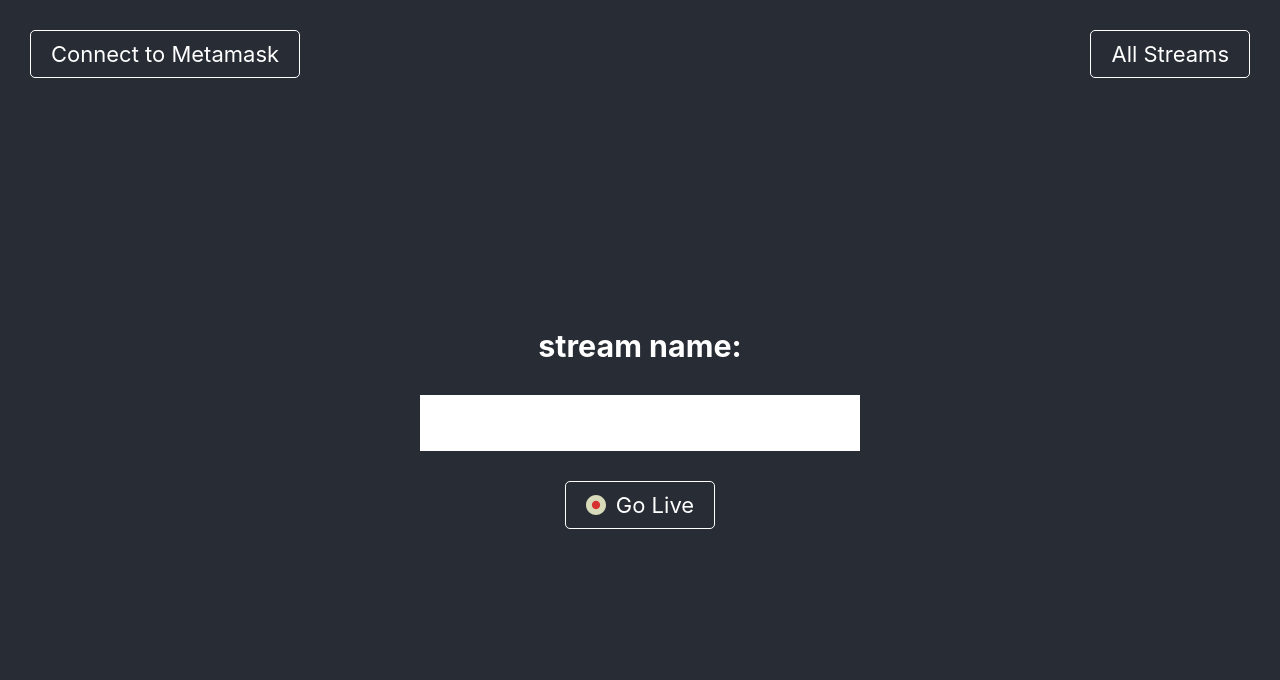
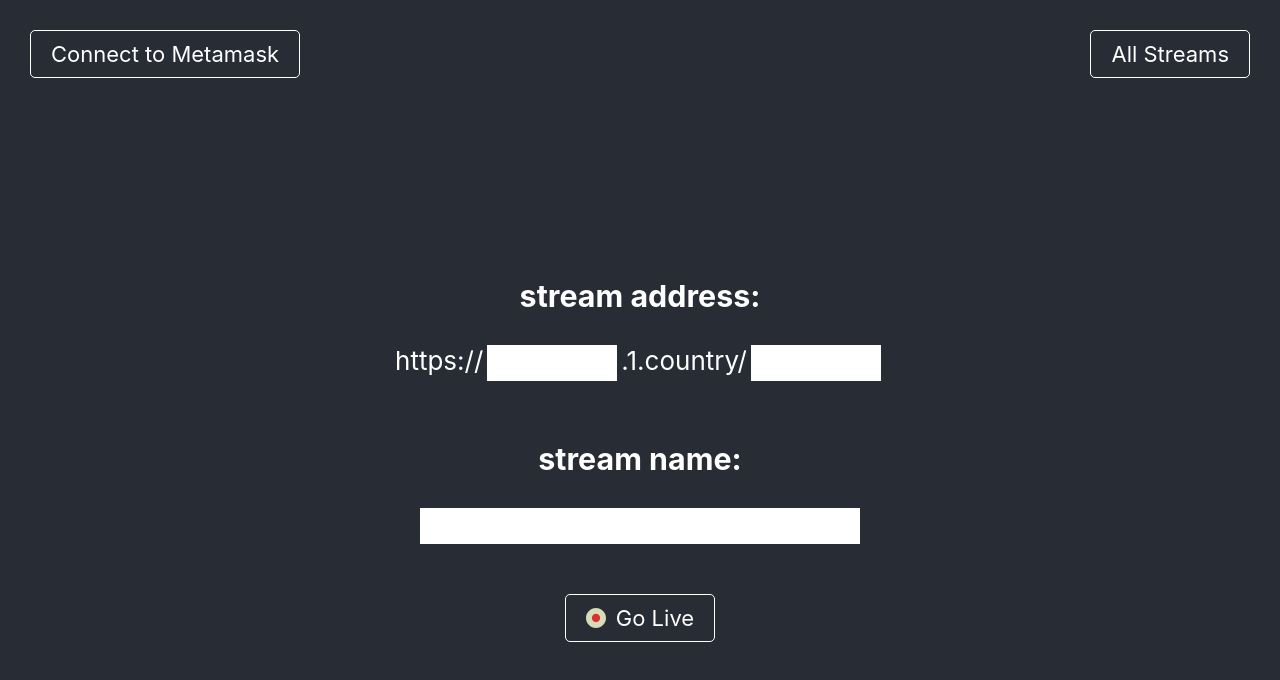
Before and after one commit to harmony-one/shorts-reels-videos.live, a React (Create React App) app: page /go-live in a window 1280 px wide. Shown: the top 680 px of the page. Built offline with nearby package versions, Linux system fonts and the light colour scheme.

Commit message:
Restrict access to stream - depends on subscription status (frontend & backend) #5

```diff
--- a/src/App.css
+++ b/src/App.css
@@ -80,6 +80,19 @@ input {
   padding: 8px 20px;
   background: white;
   width: 400px;
-  height: 40px;
+  height: 20px;
   font-size: 20px;
 }
+
+input.small-input {
+  outline: none;
+  width: auto;
+  border: 0;
+  float: left;
+  padding: 8px 5px;
+  margin: 0px 4px;
+  background: white;
+  width: 120px;
+  height: 20px;
+  font-size: 20px;
+}
--- a/src/pages/Stream/CreateStream.js
+++ b/src/pages/Stream/CreateStream.js
@@ -6,7 +6,11 @@ import { createLiveStream } from '../../utils/api';
 
 export function CreateStream(props) {
     const [loading, setLoading] = useState(false);
+
     const [title, setTitle] = useState('');
+    const [name, setName] = useState('');
+    const [aliasName, setAliasName] = useState('');
+
     const [error, setError] = useState('');
     const navigator = useNavigate();
 
@@ -24,7 +28,12 @@ export function CreateStream(props) {
                 throw new Error('Metamask not authorised');
             }
 
-            const res = await createLiveStream({ title, ownerAddress: accounts[0] });
+            const res = await createLiveStream({
+                title,
+                name,
+                aliasName,
+                ownerAddress: accounts[0]
+            });
 
             navigator(`/streams/${res.data.id}`);
         } catch (err) {
@@ -32,7 +41,7 @@ export function CreateStream(props) {
         }
 
         setLoading(false);
-    }, [title]);
+    }, [title, name, aliasName]);
 
     if (error) {
         return <div style={{
@@ -61,13 +70,53 @@ export function CreateStream(props) {
             justifyContent: 'center',
             alignItems: 'center',
             flexDirection: 'column',
-            marginTop: 150
+            marginTop: 100
         }}>
             <h3>
-                stream name:
+                stream address:
             </h3>
 
-            <div>
+            <div style={{
+                display: 'flex',
+                flexDirection: 'column',
+                alignItems: 'center',
+                justifyContent: 'center'
+            }}>
+                <div style={{
+                    display: 'flex',
+                    flexDirection: 'row',
+                    alignItems: 'flex-start',
+                    justifyContent: 'center',
+                    marginBottom: 30
+                }}>
+                    <div>
+                        {"https://"}
+                    </div>
+                    <div>
+                        <input
+                            className='small-input'
+                            disabled={loading}
+                            value={name}
+                            onChange={event => setName(event.target.value)}
+                        />
+                    </div>
+                    <div>
+                        {".1.country/"}
+                    </div>
+                    <div>
+                        <input
+                            className='small-input'
+                            disabled={loading}
+                            value={aliasName}
+                            onChange={event => setAliasName(event.target.value)}
+                        />
+                    </div>
+                </div>
+
+                <h3>
+                    stream name:
+                </h3>
+
                 <input
                     disabled={loading}
                     value={title}
@@ -81,7 +130,7 @@ export function CreateStream(props) {
             <div
                 onClick={() => create()}
                 className="App-button"
-                style={{ marginTop: 30 }}
+                style={{ marginTop: 50 }}
             >
                 <RecIcon style={{ marginRight: 10, display: loading ? 'none' : 'block' }} />
                 {!loading ? "Go Live" : '...'}
--- a/src/pages/Stream/StreamView.js
+++ b/src/pages/Stream/StreamView.js
@@ -1,7 +1,55 @@
+import { useCallback, useState } from "react";
 import { useNavigate } from "react-router-dom";
+import { getPaymentLink } from "../../utils";
 
 export const StreamView = ({ stream }) => {
     const navigate = useNavigate();
+    const [loading, setLoading] = useState(false);
+    const [error, setError] = useState('');
+
+    const getPaymentCallback = useCallback(async () => {
+        try {
+            setLoading(true);
+
+            let accounts = [];
+
+            if (window.ethereum) {
+                accounts = await window.ethereum.request({ method: 'eth_requestAccounts' });
+            }
+
+            if (!accounts[0]) {
+                throw new Error('Metamask not authorised');
+            }
+
+            const res = await getPaymentLink(stream.id, accounts[0]);
+
+            window.open(res.data.paymentUrl);
+            // navigator(res.data.paymentUrl);
+        } catch (err) {
+            setError(err?.message);
+        }
+
+        setLoading(false);
+    }, [stream]);
+
+
+    if (stream && stream.hasSubscription === false) {
+        return <div style={{
+            marginTop: 100
+        }}>
+            <h3>
+                <span style={{ color: '#38b3ff' }}>{stream.title}</span>
+            </h3>
+
+            <h3>You need to pay to watch this stream.</h3>
+
+            <div onClick={() => getPaymentCallback()} className="App-button">
+                Pay $0.5
+            </div>
+        </div>
+    }
+
+    // You need to pay to watch this stream.
 
     if (stream && stream.status !== 'active') {
         return (<>
--- a/src/pages/Stream/index.js
+++ b/src/pages/Stream/index.js
@@ -15,23 +15,66 @@ export const Stream = () => {
 
     useEffect(() => {
         const intervalId = setInterval(() => {
-            getLiveStream(id).then(res => setStream(res.data));
+            getLiveStream(id, address).then(res => setStream(res.data));
         }, 4000);
 
-        getLiveStream(id).then(res => setStream(res.data));
+        if (address) {
+            getLiveStream(id, address).then(res => setStream(res.data));
+        }
 
         return () => clearInterval(intervalId);
-    }, [id])
+    }, [id, address])
+
+    const handleAccountsChanged = (accounts) => {
+        if (accounts.length) {
+            localStorage.setItem('live_profile',
+                JSON.stringify({
+                    address: accounts[0]
+                })
+            )
+
+            setAddress(accounts[0])
+        } else {
+            removeAccounts()
+        }
+    }
+
+    const removeAccounts = (accounts) => {
+        localStorage.removeItem('live_profile')
+        setAddress()
+    }
 
     useEffect(() => {
         const profileStr = localStorage.getItem('live_profile');
 
         const profile = profileStr && JSON.parse(profileStr);
 
-        setAddress(profile?.address);
+        if (profile?.address) {
+            connectMetamask();
+        }
 
         setInitilized(true);
+
+        window.ethereum?.on('accountsChanged', handleAccountsChanged);
     }, []);
+
+    const connectMetamask = () => {
+        if (window.ethereum) {
+            window.ethereum.request({ method: 'eth_requestAccounts' })
+                .then(handleAccountsChanged)
+                .catch(removeAccounts)
+        } else {
+            removeAccounts()
+        }
+    }
+
+    if (!address) {
+        return <div style={{
+            marginTop: 100
+        }}>
+            <h3>To join <span style={{ color: '#38b3ff' }}>{stream?.title}</span> stream, you must sign in to the metamask</h3>
+        </div>
+    }
 
     return <>
         {stream && initilized ?
--- a/src/utils/api.js
+++ b/src/utils/api.js
@@ -1,13 +1,14 @@
 import axios from 'axios';
 
 const backendUrl = "https://1country-live-stream.fly.dev";
+// const backendUrl = "http://localhost:8080";
 
 export const getLiveStreams = async () => {
     return axios.get(`${backendUrl}/streams/list`);
 };
 
-export const getLiveStream = async (id) => {
-    return axios.get(`${backendUrl}/streams/${id}`);
+export const getLiveStream = async (id, address) => {
+    return axios.get(`${backendUrl}/streams/${id}?address=${address}`);
 };
 
 export const getLiveStreamToken = async (id) => {
@@ -18,6 +19,10 @@ export const createLiveStream = async (params) => {
     return axios.post(`${backendUrl}/streams/create`, params);
 };
 
+export const getPaymentLink = async (id, address) => {
+    return axios.post(`${backendUrl}/streams/${id}/pay`, { address });
+};
+
 export const deleteLiveStream = async (id) => {
     return axios.post(`${backendUrl}/streams/${id}/delete`);
 };
```
